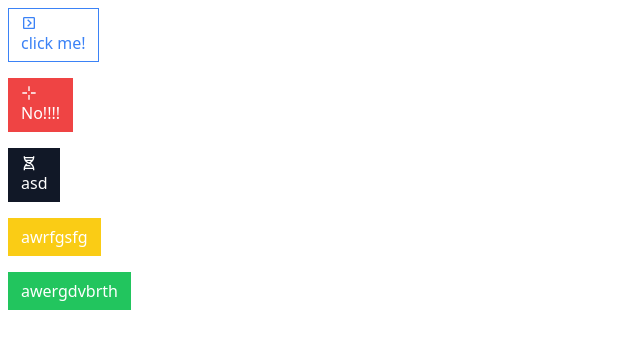
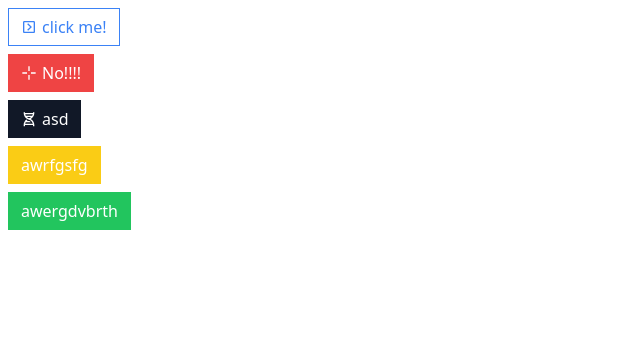
Before and after one commit to Masterh0/React-exercise-components, a React (Create React App) app: page / in a window 1280 px wide. Shown: the top 348 px of the page, without its empty margins (0-640 px from the left). Built offline with nearby package versions, Linux system fonts and the light colour scheme.

Commit message:
a little styling for button and icon looks better

```diff
--- a/src/Button.js
+++ b/src/Button.js
@@ -10,7 +10,7 @@ function Button({
   outline,
   rounded,
 }) {
-  const classes = className("m-2 px-3 py-1.5 border", {
+  const classes = className("flex items-center m-2 px-3 py-1.5 border", {
     "border-blue-500 bg-blue-500 text-white": primary && !outline,
     "border-gray-900 bg-gray-900 text-white": secondary && !outline,
     "border-green-500 bg-green-500 text-white": success && !outline,
--- a/src/index.css
+++ b/src/index.css
@@ -1,3 +1,7 @@
 @tailwind base;
 @tailwind components;
 @tailwind utilities;
+
+button > svg {
+    margin-right:5px ;
+}
```
